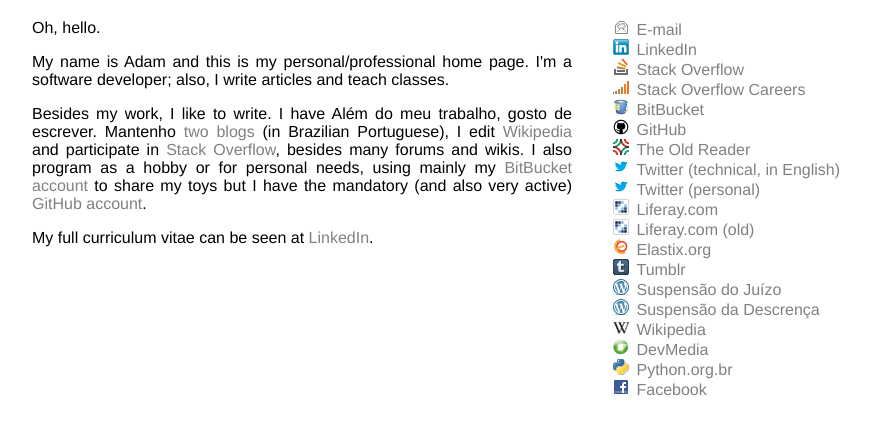
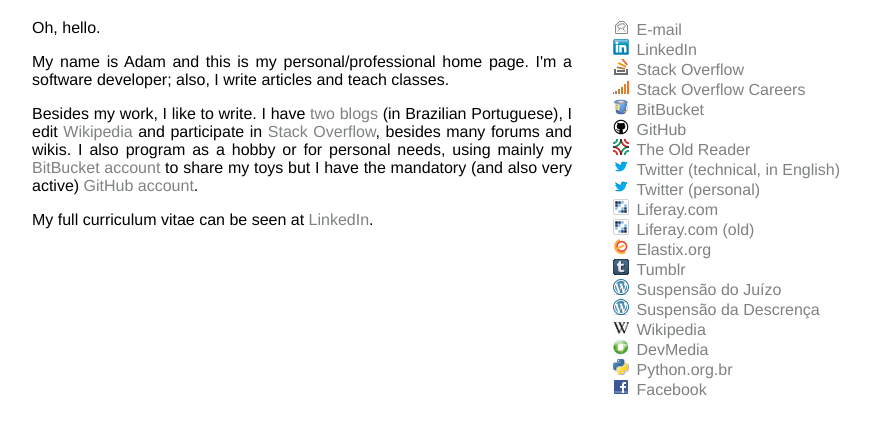
Before and after one commit to brandizzi/site-pessoal, a plain HTML site: page adam.brandizzi.com.br/en/index.html in a window 1280 px wide. Shown: the part 69-504 px from the top of the page, without its empty margins (40-910 px from the left). Drawn offline with Linux system fonts and the light colour scheme.

Commit message:
correctiong

```diff
--- a/adam.brandizzi.com.br/en/index.html
+++ b/adam.brandizzi.com.br/en/index.html
@@ -22,8 +22,7 @@
                 classes.
             </p>
             <p>
-                Besides my work, I like to write. I have
-                Além do meu trabalho, gosto de escrever. Mantenho <a
+                Besides my work, I like to write. I have <a
                 href="http://suspensao.blog.br/juizo" title="Suspensão do
                 Juízo">two</a> <a href="http://suspensao.blog.br/descrenca"
                 title="Suspensão da Descrença">blogs</a> (in Brazilian
--- a/adam.brandizzi.com.br/general.css
+++ b/adam.brandizzi.com.br/general.css
@@ -128,7 +128,7 @@ a:hover {
     font-size: 75%;
 }
 
-@media (max-width: 600px) {
+@media ((max-width: 285ppi) or (max-width: 600px)) {
     .right-column {
         width: 100%;
         display: block;
```
